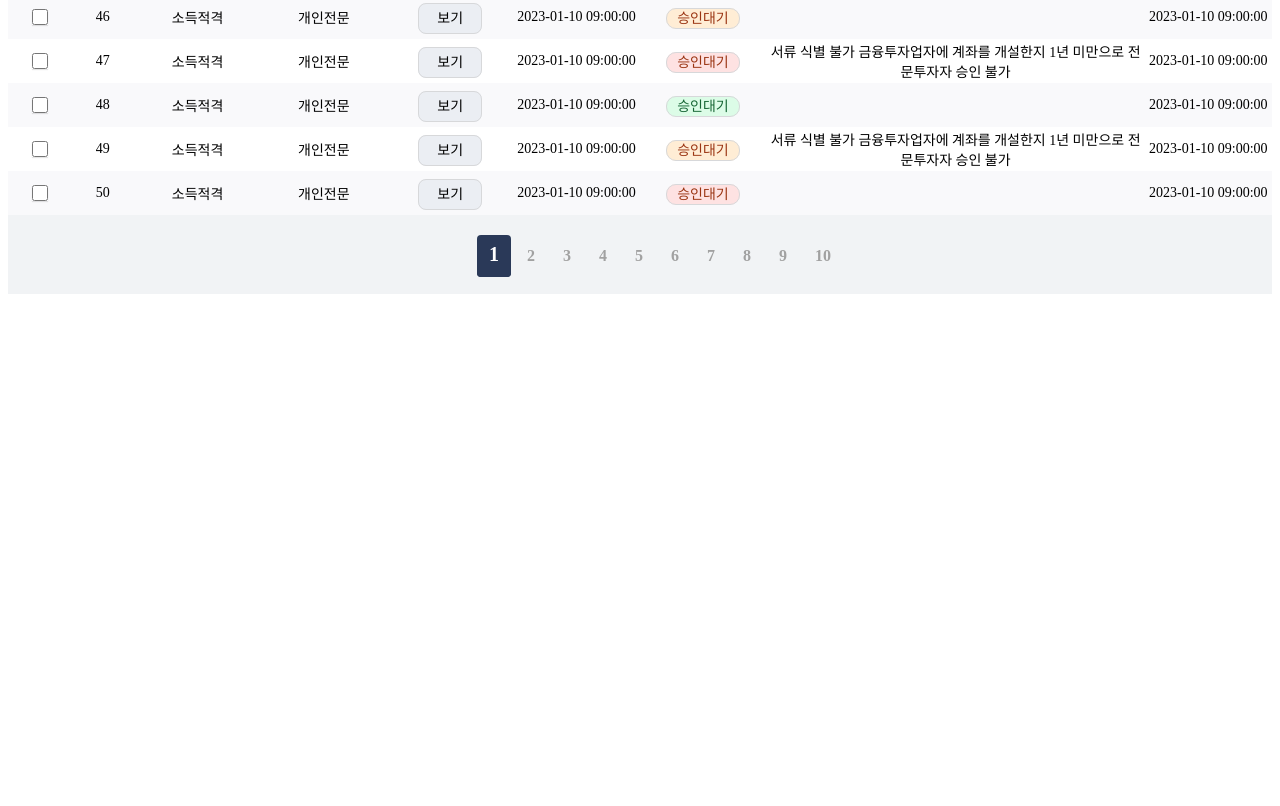
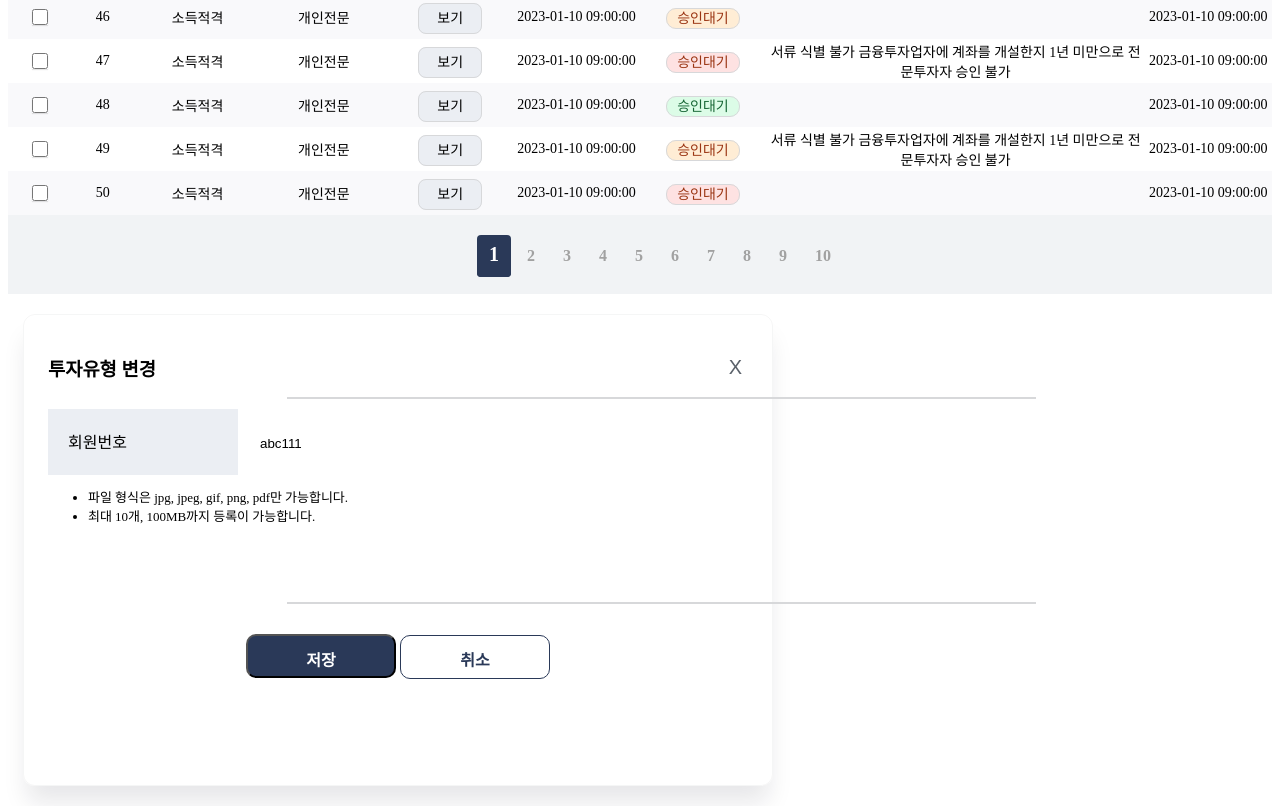
Before and after one commit to samson-olawoyin/must-fintech, a plain HTML site: page index.html in a window 1280 px wide. Shown: the part 2330-3136 px from the top of the page. Before the commit the page ends 2632 px from the top, so only its background shows below. Drawn offline with Linux system fonts and the light colour scheme.

Commit message:
add new investment modal
Signed-off-by: Olawoyin Samson <olawoyin.samson@outlook.com>

```diff
--- a/assets/css/style.css
+++ b/assets/css/style.css
@@ -34,9 +34,17 @@ color:#FF4D4F;
   border: 1px solid #D7D8DA
 }
 
-#home-hr{
+.home-hr{
   margin-top:30px;
   border: 1px solid #D7D8DA
+}
+
+.home-hr2{
+  border: 1px solid #D7D8DA;
+  position: absolute;
+  left: 0;
+  right: -42px;
+  width: 747px;
 }
 
 #nav-bar{
@@ -203,6 +211,11 @@ span u{
   display: inline;
 }
 
+.float-left{
+  float:left;
+  display: inline;
+}
+
 thead{
   background: #EEF0F4;
   height: 60px;
@@ -351,3 +364,87 @@ span.badge-danger{
     font-size: 16px;
 
   }
+
+  #investment-box{
+    height: 450px;
+    width: 700px;
+    margin: 20px 15px 20px 15px;
+    box-shadow: 0px 20px 24px -4px #1018281A;
+    border-radius: 12px;
+    border: 1px solid #1018280A;
+    padding: 20px 24px 0px 24px;
+  }
+
+  .modal-btn{
+    background-color: white;
+    border: none;
+    color :  #5A616A;
+    font-size: 20px;
+    margin-top: 20px;
+  }
+
+  .modal-footer{
+    margin-top: 40px;
+    text-align: center;
+  }
+
+  #btn-save{
+    background-color: #2A3958;
+    color: #FFFFFF;
+    font-size: 16px;
+    font-weight: 600;
+    line-height: 19.2px;
+    padding: 15px 15px 15px 15px;
+    width: 150px;
+    max-height: 44px;
+    border-radius: 10px;
+  }
+
+  #btn-cancel{
+    background-color: #FFFFFF;;
+    color: #2A3958;
+    font-size: 16px;
+    font-weight: 600;
+    line-height: 19.2px;
+    padding: 15px 15px 15px 15px;
+    width: 150px;
+    max-height: 44px;
+    border-radius: 10px;
+    border: 1.5px solid #2A3958;
+  }
+
+  #modal-info{
+    font-weight: 400;
+    font-size: 13px;
+    letter-spacing: -0.02px;
+    line-height: 19.5px;
+  }
+
+  #invent-table{
+    display: table;
+    margin-top: 20px;
+  }
+
+  .invent-table-row{
+    display: table-row;
+    border: 1px solid #D7D8DA
+
+
+  }
+
+  .invest-table-cell{
+    display: table-cell;
+    padding: 20px;
+    width: 150px;
+    max-height: 15px;
+  }
+
+  .invest-table-cell input[type='text']{
+    border:0px;
+    height: 20px;
+  }
+
+  .invest-table-cell.th{
+    background-color: #EBEEF3;
+    ;
+  }
--- a/index.html
+++ b/index.html
@@ -53,7 +53,7 @@
         </select>
       </div>
     </div>
-    <hr id="home-hr">
+    <hr class="home-hr">
     <div>
       <button class="registration-btn">등록</button>
       <div class="float-right">
@@ -653,7 +653,30 @@
         <li><a href=""><i class="fa-solid fa-angles-right"></i></a></li>
       </ul>
     </div>
-
+  </section>
+  <section id="new-investment-box">
+    <div id="investment-box">
+      <h3 class="float-left">투자유형 변경</h3>
+      <button class="float-right modal-btn">X</button>
+      <br><br><br>
+      <hr class="home-hr2"/>
+      <div id="invent-table">
+        <div class="invent-table-row">
+          <div class="invest-table-cell th">회원번호</div>
+          <div class="invest-table-cell"><input type="text" value="abc111" /></div>
+        </div>
+      </div>
+      <ul id="modal-info">
+        <li>파일 형식은 jpg, jpeg, gif, png, pdf만 가능합니다.</li>
+        <li>최대 10개, 100MB까지 등록이 가능합니다.</li>
+      </ul>
+      <br><br><br>
+      <hr class="home-hr2"/>
+      <div class="modal-footer">
+        <button id="btn-save">저장</button>
+        <button id="btn-cancel">취소</button>
+      </div>
+    </div>
   </section>
 </body>
 
```
